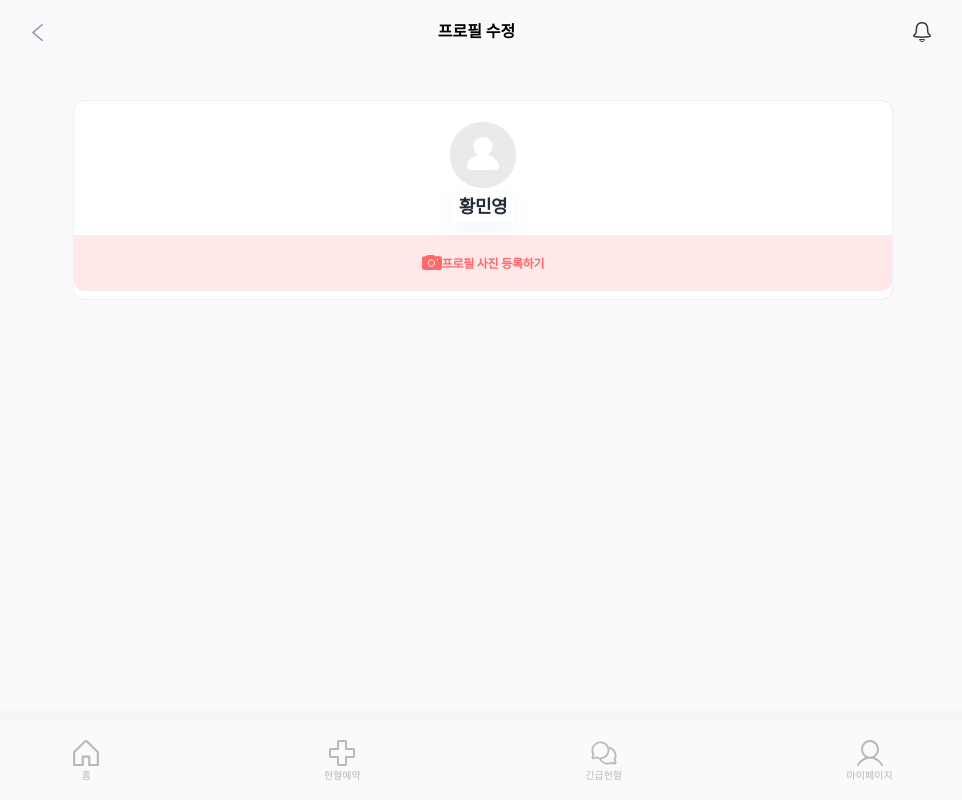
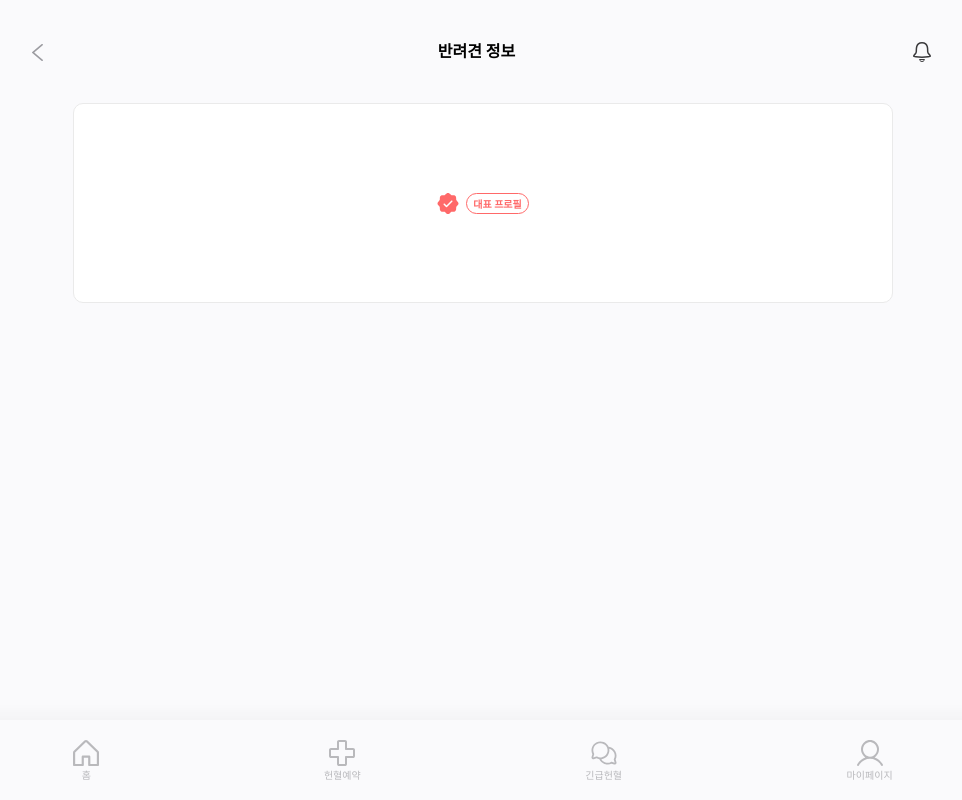
Before and after one commit to LikeLion-at-DGU/2024-hackathon-3-sharedog-frontend, a React (Vite) app: page /petinfo in a window 1280 px wide. Shown: the whole page, without its empty margins (157-1119 px from the left). Built offline with nearby package versions, Linux system fonts and the light colour scheme.

Commit message:
fix:강아지 정보 페이지 코드 오류 수정

```diff
--- /dev/null
+++ b/src/components/myPageComponent/PetInfoCard.jsx
@@ -0,0 +1,83 @@
+import styled from "styled-components";
+import CheckMyPageSVG from "../../assets/icons/checkMyPage.svg?react"; // SVG 파일 가져오기
+import Check2MyPageSVG from "../../assets/icons/check2MyPage.svg?react"; // SVG 파일 가져오기
+
+export const Wrapper = styled.div`
+  display: flex;
+  justify-content: center;
+  align-items: center;
+  width: 100%;
+  height: 25vh;
+  font-size: 20px;
+  font-family: SUIT, sans-serif;
+  font-weight: 800;
+  flex-direction: column;
+  margin: 3px;
+`;
+
+export const PetInfoBox = styled.div`
+  width: 80%;
+  height: 25vh;
+  display: flex;
+  justify-content: center;
+  align-items: center;
+  border-radius: 10px;
+  border: 1px solid var(--Color-Gray-Gray01, #eaeaea);
+  background: #fff;
+`;
+
+export const MainProfileBox = styled.div`
+  display: inline-flex;
+  justify-content: center;
+  align-items: center;
+  gap: 7px;
+`;
+
+export const MainProfile = styled.div`
+  display: flex;
+  padding: 2px 6px;
+  justify-content: center;
+  align-items: center;
+  gap: 10px;
+  border-radius: 30px;
+  border: 0.5px solid var(--Red-Red04, #ff6969);
+  background: #fff;
+
+  color: var(--Red-Red04, #ff6969);
+  font-family: SUIT;
+  font-size: 10px;
+  font-style: normal;
+  font-weight: 600;
+  line-height: normal;
+`;
+
+export const PetImg = styled.div`
+  display: flex;
+  justify-content: flex-end;
+  align-items: center;
+  border-radius: 194.199px;
+  background: var(--Gray-White, #fff);
+`;
+
+export const NameBox = styled.div`
+  display: flex;
+  align-items: flex-start;
+  gap: 9px;
+  align-self: stretch;
+`;
+
+const PetInfoCard = () => {
+  return (
+    <Wrapper>
+      <PetInfoBox>
+        <MainProfileBox>
+          <CheckMyPageSVG />
+          <MainProfile>대표 프로필</MainProfile>
+        </MainProfileBox>
+      </PetInfoBox>
+    </Wrapper>
+  );
+};
+
+export default PetInfoCard;
+export { CheckMyPageSVG, Check2MyPageSVG };
--- /dev/null
+++ b/src/data/dummyPetInfo.jsx
@@ -0,0 +1,32 @@
+import PostDog from "../assets/images/PostDog.png";
+const dummyPetInfo = [
+  {
+    id: 1,
+    name: "뽀삐",
+    gender: "중성화",
+    age: "2세",
+    weight: "5kg",
+    blood: "DEA 1.1",
+    image: PostDog,
+  },
+  {
+    id: 2,
+    name: "냠냠",
+    gender: "중성화",
+    age: "2세",
+    weight: "5kg",
+    blood: "DEA 1.1",
+    image: PostDog,
+  },
+  {
+    id: 3,
+    name: "쿡쿡",
+    gender: "중성화",
+    age: "2세",
+    weight: "5kg",
+    blood: "DEA 1.1",
+    image: PostDog,
+  },
+];
+
+export default dummyPetInfo;
--- a/src/pages/myPage/PetInfo.jsx
+++ b/src/pages/myPage/PetInfo.jsx
@@ -1,41 +1,15 @@
-import {
-  InfoBox,
-  MyInfo,
-  Wrapper,
-  ProfileImg,
-  ProfileMyPageSVG,
-  InPutBox,
-  CompleteBtn,
-  PictureImg,
-  PictureMyPageSVG,
-  Editbtn,
-  BtnBox,
-} from "./Styled";
+import { Wrapper } from "./Styled";
 import Header from "./header/Header";
-import InputHolder from "../../components/myPageComponent/InputHolder";
 import React, { useState } from "react";
+// import dummyPetInfo from "../../data/dummyPetInfo";
+import PetInfoCard from "../../components/myPageComponent/PetInfoCard";
 
 const PetInfo = () => {
-  const handlePetEditClick = () => {
-    navigate("/MyPageEdit"); // /mypageedit 경로로 이동
-  };
-
   return (
     <>
-      <Header title="프로필 수정" />
       <Wrapper>
-        <MyInfo>
-          <ProfileImg>
-            <ProfileMyPageSVG />
-          </ProfileImg>
-          <InfoBox>황민영</InfoBox>
-          <Editbtn>
-            <PictureImg>
-              <PictureMyPageSVG />
-            </PictureImg>
-            프로필 사진 등록하기
-          </Editbtn>
-        </MyInfo>
+        <Header title="반려견 정보" />
+        <PetInfoCard></PetInfoCard>
       </Wrapper>
     </>
   );
--- a/src/router.jsx
+++ b/src/router.jsx
@@ -15,8 +15,8 @@ import PostWrite from "./pages/postWritePage/PostWrite";
 import SignUp from "./pages/signupPage/SignUp";
 import SignUpPet from "./pages/signupPage/SignUpPet";
 import SignUpSplash from "./pages/signupSplashPage/SignUpSplash";
+import BloodPostDetail from "./pages/bloodPostDetailPage/BloodPostDetail";
 
-import BloodPostDetail from "./pages/bloodPostDetailPage/BloodPostDetail";
 const router = createBrowserRouter([
   {
     path: "/",
```
Also changed, not shown: src/assets/icons/check2MyPage.svg (added), src/assets/icons/checkMyPage.svg (added).
